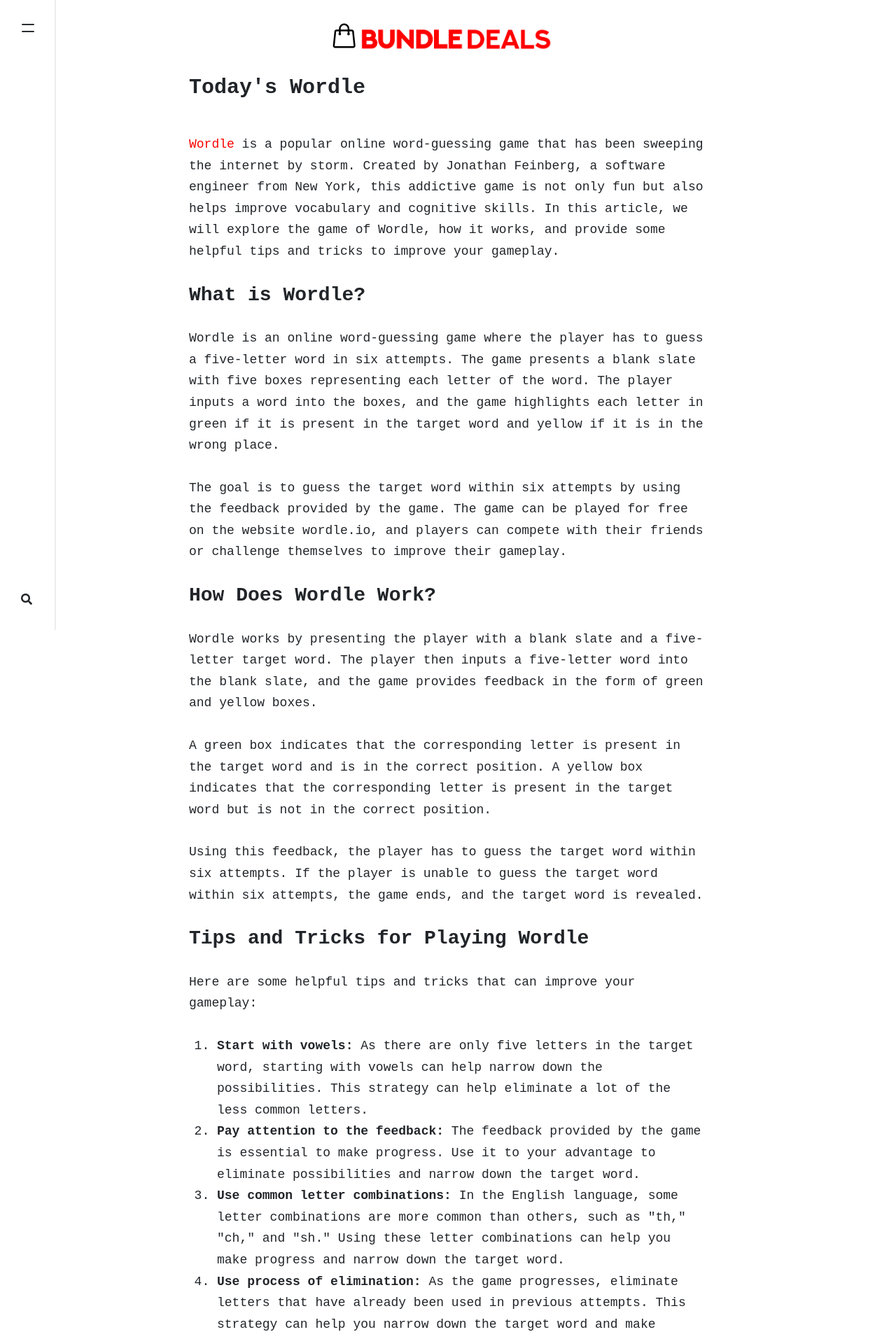
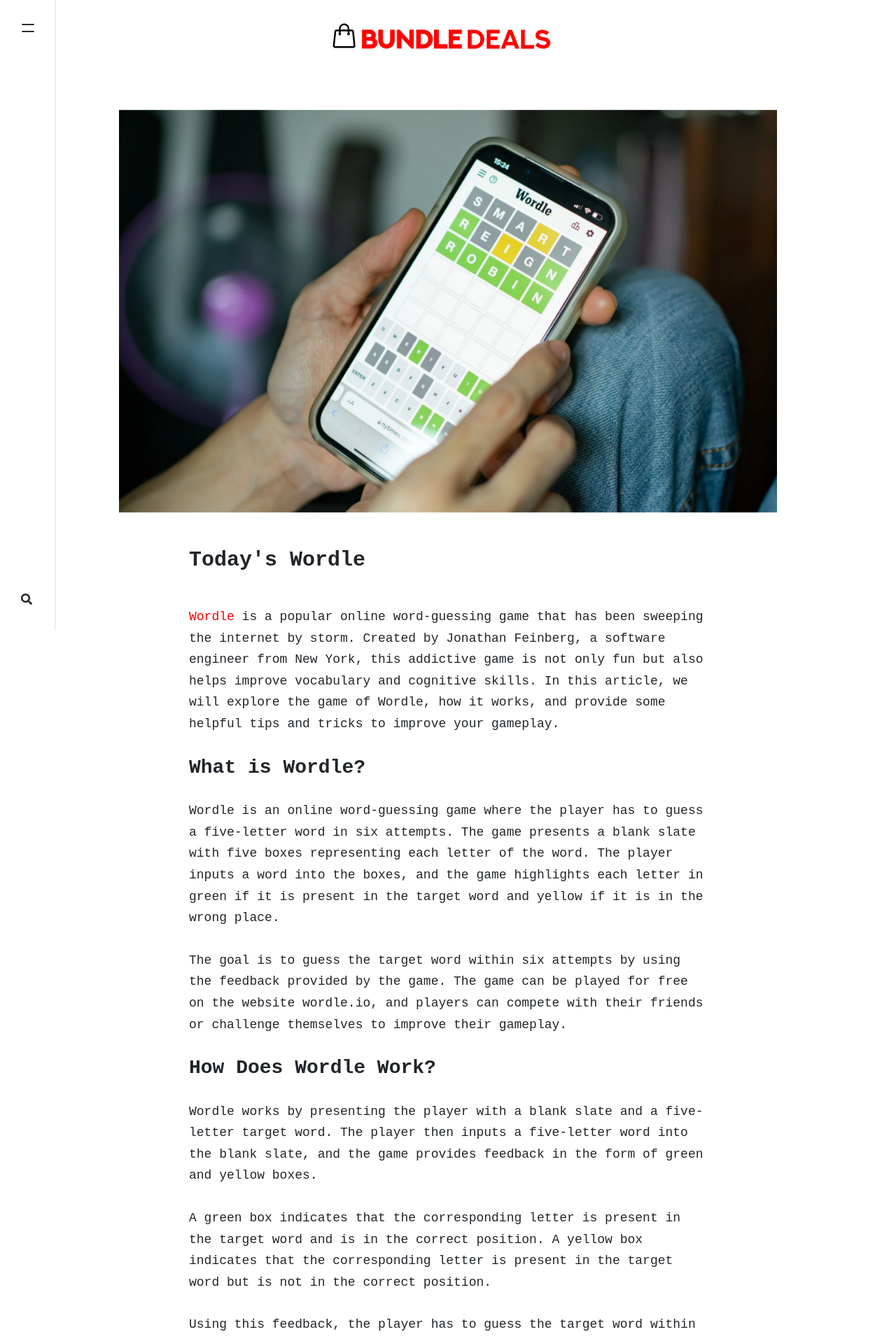
Before and after one commit to bundle-deals/bundle-deals.github.io, a Jekyll site: the page built from _pages/wordle-answer-today.html, in a window 1280 px wide. Shown: the top 1913 px of the page at 70% size. Built offline with Jekyll 4.4.1, drawn with Linux system fonts in a browser that asks for light colours; nearby versions of some CDN libraries; comment, search, counter and statistics services are not loaded.

Commit message:
first commit

```diff
--- a/_layouts/page.html
+++ b/_layouts/page.html
@@ -2,14 +2,15 @@
 layout: default
 ---
 
+
+
+<!-- Featured Image -->
+{% include featured-image.html %}
 <div class="page-single">
     <div class="entry-header">
         <h1 class="posttitle">{{ page.title }}</h1>
     </div>
 </div>
 
-<!-- Featured Image -->
-{% include featured-image.html %}
-
 <!-- Content -->
 {% include article.html %}
--- a/_pages/wordle-answer-today.html
+++ b/_pages/wordle-answer-today.html
@@ -2,6 +2,7 @@
 layout: page
 title: Today's Wordle
 description: Here's the answer for "Wordle" today, as well as a few hints, tips, and clues to help you solve it yourself.
+image: /assets/images/wordle.png
 permalink: /wordle-answer-today
 comments: false
 ---
```
Also changed, not shown: assets/images/wordle.png (added), 5 other files.
